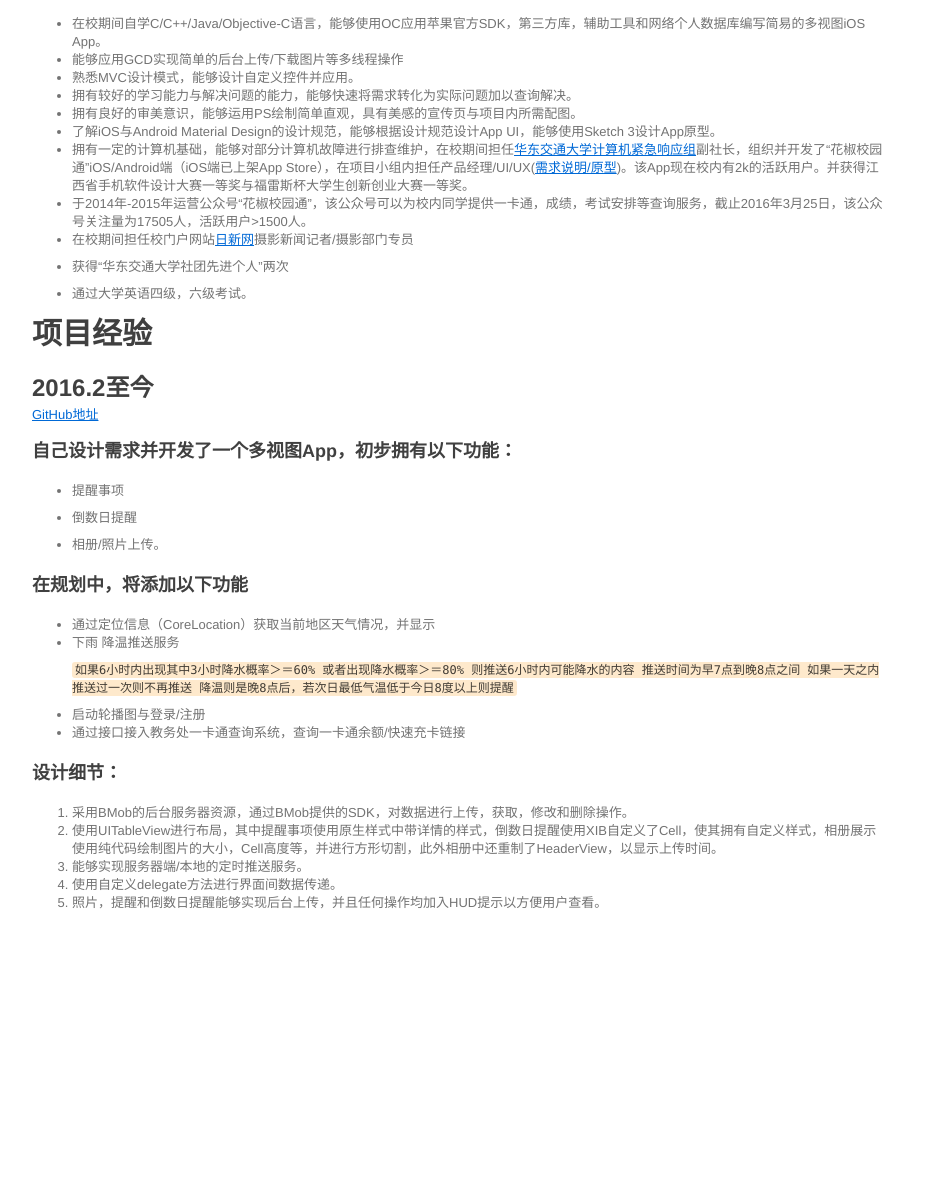
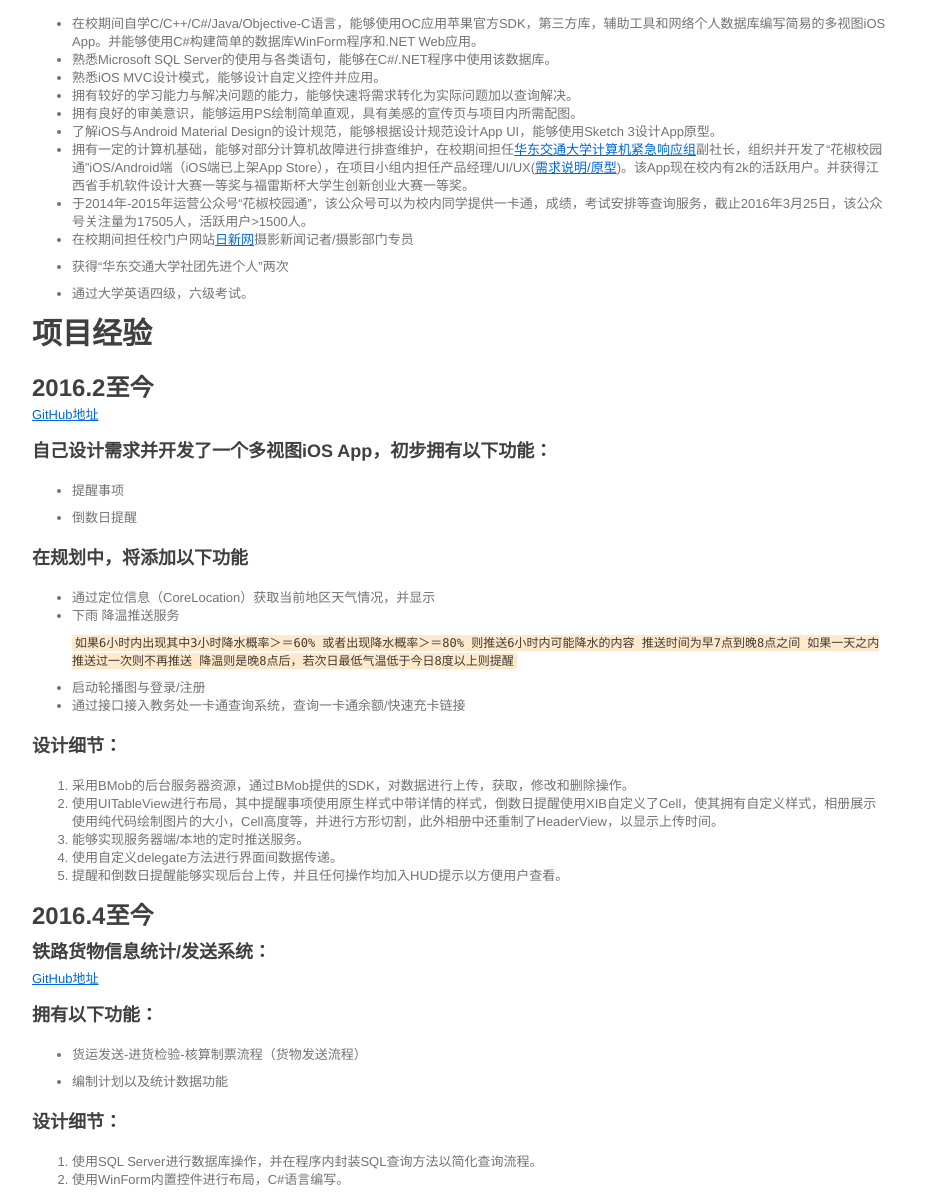
Before and after one commit to lclfy/lclfy.github.io, a plain HTML site: page index.html in a window 1280 px wide. Shown: the part 407-1600 px from the top of the page, without its empty margins (181-1112 px from the left). Before the commit the page ends 1332 px from the top, so only its background shows below. Drawn offline with Linux system fonts and the light colour scheme.

Commit message:
0513-增加C#

```diff
--- a/index.html
+++ b/index.html
@@ -156,14 +156,14 @@ sup {
 
 </head>
 <body>
-<p><img src="http://7xsax2.com1.z0.glb.clouddn.com/%E7%AE%80%E5%8E%86%E9%A1%B6%E6%A0%8F.png" width = "868" height = "349" alt="" align=center /></p>
+<p><img src="http://i2.buimg.com/f850148366211693.png" width = "868" height = "349" alt="" align=center /></p>
 
 <h1>个人简介</h1>
 
 <ul>
-<li>在校期间自学C/C++/Java/Objective-C语言，能够使用OC应用苹果官方SDK，第三方库，辅助工具和网络个人数据库编写简易的多视图iOS App。</li>
-<li>能够应用GCD实现简单的后台上传/下载图片等多线程操作</li>
-<li>熟悉MVC设计模式，能够设计自定义控件并应用。</li>
+<li>在校期间自学C/C++/C#/Java/Objective-C语言，能够使用OC应用苹果官方SDK，第三方库，辅助工具和网络个人数据库编写简易的多视图iOS App。并能够使用C#构建简单的数据库WinForm程序和.NET Web应用。</li>
+<li>熟悉Microsoft SQL Server的使用与各类语句，能够在C#/.NET程序中使用该数据库。</li>
+<li>熟悉iOS MVC设计模式，能够设计自定义控件并应用。</li>
 <li>拥有较好的学习能力与解决问题的能力，能够快速将需求转化为实际问题加以查询解决。</li>
 <li>拥有良好的审美意识，能够运用PS绘制简单直观，具有美感的宣传页与项目内所需配图。</li>
 <li>了解iOS与Android Material Design的设计规范，能够根据设计规范设计App UI，能够使用Sketch 3设计App原型。</li>
@@ -181,12 +181,11 @@ sup {
 
 <p><a href="https://github.com/lclfy/GODemo/">GitHub地址</a></p>
 
-<h3>自己设计需求并开发了一个多视图App，初步拥有以下功能：</h3>
+<h3>自己设计需求并开发了一个多视图iOS App，初步拥有以下功能：</h3>
 
 <ul>
 <li><p>提醒事项</p></li>
 <li><p>倒数日提醒</p></li>
-<li><p>相册/照片上传。</p></li>
 </ul>
 
 
@@ -212,7 +211,29 @@ sup {
 <li>使用UITableView进行布局，其中提醒事项使用原生样式中带详情的样式，倒数日提醒使用XIB自定义了Cell，使其拥有自定义样式，相册展示使用纯代码绘制图片的大小，Cell高度等，并进行方形切割，此外相册中还重制了HeaderView，以显示上传时间。</li>
 <li>能够实现服务器端/本地的定时推送服务。</li>
 <li>使用自定义delegate方法进行界面间数据传递。</li>
-<li>照片，提醒和倒数日提醒能够实现后台上传，并且任何操作均加入HUD提示以方便用户查看。</li>
+<li>提醒和倒数日提醒能够实现后台上传，并且任何操作均加入HUD提示以方便用户查看。</li>
+</ol>
+
+
+<h2>2016.4至今</h2>
+
+<h3>铁路货物信息统计/发送系统：</h3>
+
+<p><a href="https://github.com/lclfy/-">GitHub地址</a></p>
+
+<h3>拥有以下功能：</h3>
+
+<ul>
+<li><p>货运发送-进货检验-核算制票流程（货物发送流程）</p></li>
+<li><p>编制计划以及统计数据功能</p></li>
+</ul>
+
+
+<h3>设计细节：</h3>
+
+<ol>
+<li>使用SQL Server进行数据库操作，并在程序内封装SQL查询方法以简化查询流程。</li>
+<li>使用WinForm内置控件进行布局，C#语言编写。</li>
 </ol>
 
 </body>
```
